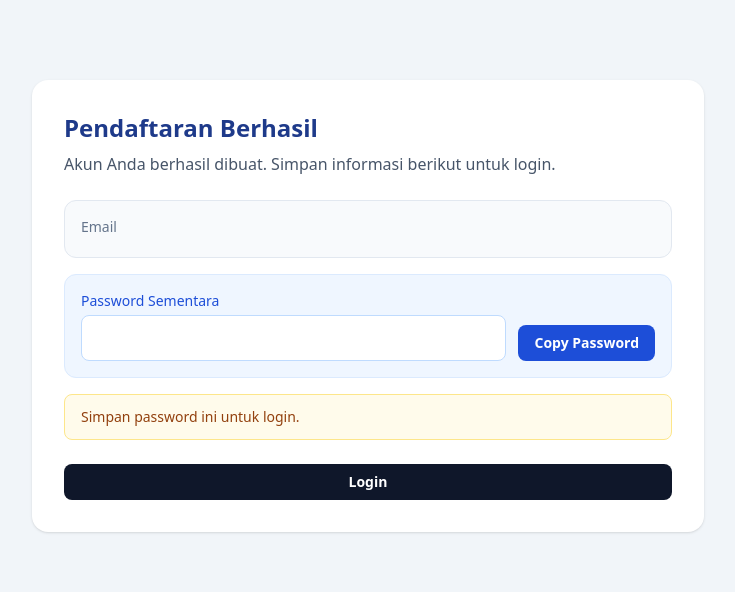
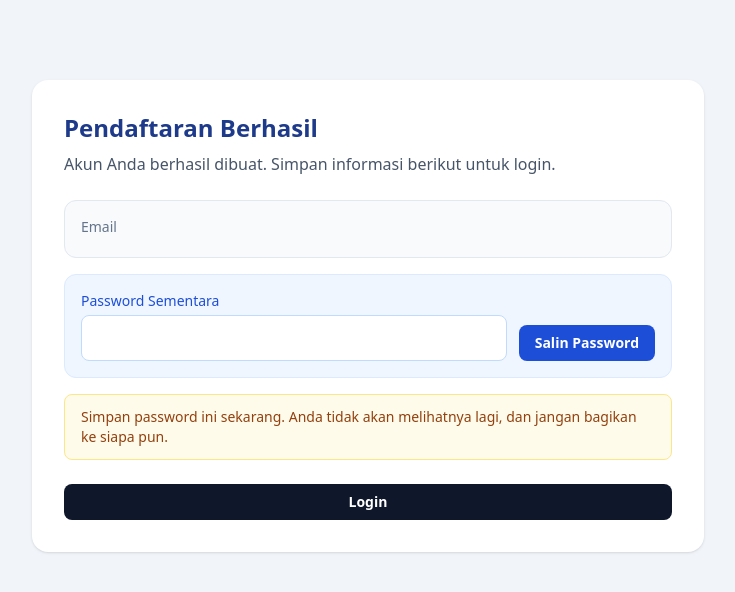
Before and after one commit to Febrii142/Sistem_dataGereja-Fix, a Laravel app: template resources/views/auth/register-success.blade.php in a window 1280 px wide. Shown: the top 592 px of the page, without its empty margins (272-1007 px from the left). Run offline with Laravel 12, Linux system fonts and the light colour scheme; the template is opened without the code that fills it, so the values that code supplies are empty; some libraries are stand-ins or nearby versions.

Commit message:
Refine registration success password display and session handling
Agent-Logs-Url: https://github.com/Febrii142/Sistem_dataGereja-Fix/sessions/f1d406c7-b206-42f4-9eb0-d5d112e0ef51

Co-authored-by: Febrii142 <174692100+Febrii142@users.noreply.github.com>

```diff
--- a/resources/views/auth/register-success.blade.php
+++ b/resources/views/auth/register-success.blade.php
@@ -14,16 +14,16 @@
         <div class="flex flex-col gap-3 sm:flex-row sm:items-end sm:justify-between">
             <div class="flex-1">
                 <p class="text-sm text-blue-700">Password Sementara</p>
-                <input id="temporaryPasswordField" type="text" readonly value="{{ $password }}" class="mt-1 w-full rounded-lg border border-blue-200 bg-white px-3 py-2 text-lg font-semibold tracking-wide text-blue-900">
+                <input id="temporaryPasswordField" type="text" readonly autocomplete="off" aria-label="Password Sementara" value="{{ $password }}" class="mt-1 w-full rounded-lg border border-blue-200 bg-white px-3 py-2 text-lg font-semibold tracking-wide text-blue-900">
             </div>
-            <button id="copyPasswordButton" type="button" class="rounded-lg bg-blue-700 px-4 py-2 text-sm font-semibold text-white hover:bg-blue-800">
-                Copy Password
+            <button id="copyPasswordButton" type="button" data-default-label="Salin Password" aria-live="polite" class="rounded-lg bg-blue-700 px-4 py-2 text-sm font-semibold text-white hover:bg-blue-800">
+                Salin Password
             </button>
         </div>
     </div>
 
     <p class="mt-4 rounded-lg border border-amber-200 bg-amber-50 px-4 py-3 text-sm font-medium text-amber-800">
-        Simpan password ini untuk login.
+        Simpan password ini sekarang. Anda tidak akan melihatnya lagi, dan jangan bagikan ke siapa pun.
     </p>
 
     <a href="{{ route('login') }}" class="mt-6 inline-flex w-full items-center justify-center rounded-lg bg-slate-900 px-4 py-2 text-sm font-semibold text-white hover:bg-slate-800">
@@ -37,6 +37,7 @@
 document.addEventListener('DOMContentLoaded', function () {
     const copyButton = document.getElementById('copyPasswordButton');
     const passwordField = document.getElementById('temporaryPasswordField');
+    const defaultLabel = copyButton?.dataset.defaultLabel ?? '';
 
     if (!copyButton || !passwordField) {
         return;
@@ -45,17 +46,14 @@ document.addEventListener('DOMContentLoaded', function () {
     copyButton.addEventListener('click', async function () {
         try {
             await navigator.clipboard.writeText(passwordField.value);
-            copyButton.textContent = 'Copied!';
+            copyButton.textContent = 'Tersalin!';
             setTimeout(function () {
-                copyButton.textContent = 'Copy Password';
+                copyButton.textContent = defaultLabel;
             }, 1500);
         } catch (error) {
+            copyButton.textContent = 'Salin secara manual';
+            passwordField.focus();
             passwordField.select();
-            document.execCommand('copy');
-            copyButton.textContent = 'Copied!';
-            setTimeout(function () {
-                copyButton.textContent = 'Copy Password';
-            }, 1500);
         }
     });
 });
```
Also changed, not shown: app/Http/Controllers/RegistrationController.php (+17 -1 lines), tests/Feature/RegistrationFlowTest.php (+14 -0 lines).
